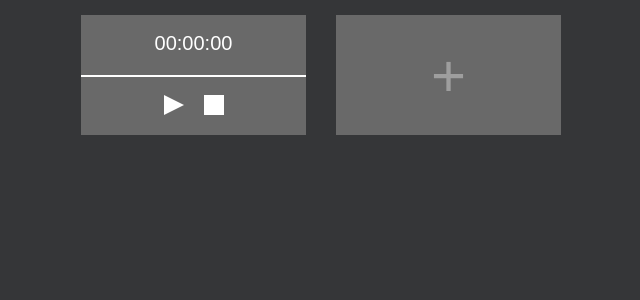
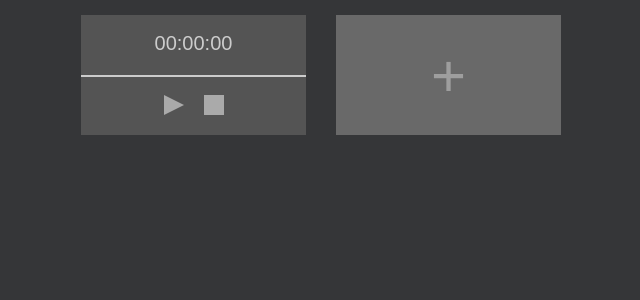
Before and after one commit to nixovsky/stopwatch-app, a Vue app: page / in a window 1280 px wide. Shown: the top 300 px of the page, without its empty margins (319-959 px from the left). Built offline with nearby package versions, Linux system fonts and the light colour scheme; a web font is replaced by a local one.

Commit message:
Visual effects when starting and stopping the timer

```diff
--- a/src/components/stopwatch.vue
+++ b/src/components/stopwatch.vue
@@ -1,5 +1,5 @@
 <template>
-    <div class="stopwatches">
+    <div class="stopwatches" :class="{inactive: !isPlay}">
         <div class="stopwatch">
             <span class="stopwatch__time">{{time}}</span>
         </div>
@@ -50,7 +50,7 @@ export default {
         startTimer(){
             this.isPlay = !this.isPlay;
 
-            this.t = setInterval(this.oneTick, 100)
+            this.t = setInterval(this.oneTick, 10) // debug
         },
         pauseTimer(){
             this.isPlay = !this.isPlay;
@@ -121,6 +121,7 @@ export default {
         border-bottom: 10px solid transparent;
         left: 0;
         top: 0;
+        z-index: 1001;
     }
     .pause::after{
         content: '';
@@ -130,6 +131,7 @@ export default {
         top: 0;
         right: 0;
         background: white;
+        z-index: 1001;
     }
     .pause::before{
         content: '';
@@ -139,6 +141,7 @@ export default {
         top: 0;
         left: 0;
         background: white;
+        z-index: 1001;
     }
     .stop::before{
         content: '';
@@ -148,6 +151,7 @@ export default {
         top: 0;
         left: 0;
         background: white;
+        z-index: 1001;
     }
     .inactive::before{
         content: '';
@@ -159,4 +163,8 @@ export default {
         z-index: 100;
         background: rgba(0, 0, 0, 0.2);
     }
+    .inactive .stop::before,
+    .inactive .play::before{
+        opacity: 0.5;
+    }
 </style>
```
